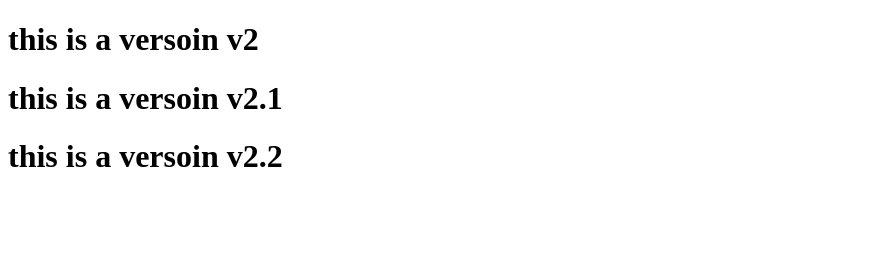
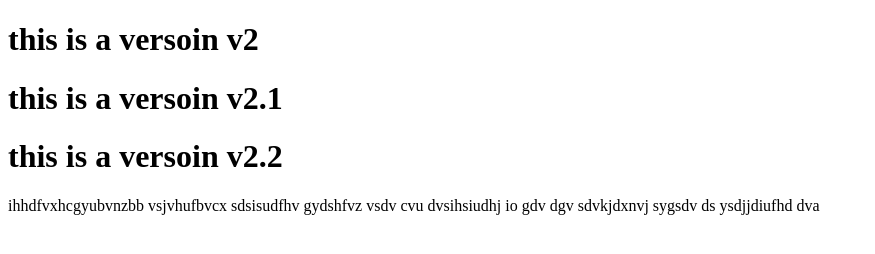
Before and after one commit to GitGulshan/gitlearningrepo, a plain HTML site: page index.html in a window 1280 px wide. Shown: the whole page, without its empty margins (0-875 px from the left). Drawn offline with Linux system fonts and the light colour scheme.

Commit message:
this is the test of restore command

```diff
--- a/index.html
+++ b/index.html
@@ -14,3 +14,4 @@
 </body>
 
 </html>
+ihhdfvxhcgyubvnzbb vsjvhufbvcx sdsisudfhv gydshfvz vsdv cvu dvsihsiudhj io gdv dgv sdvkjdxnvj sygsdv ds ysdjjdiufhd dva
```
